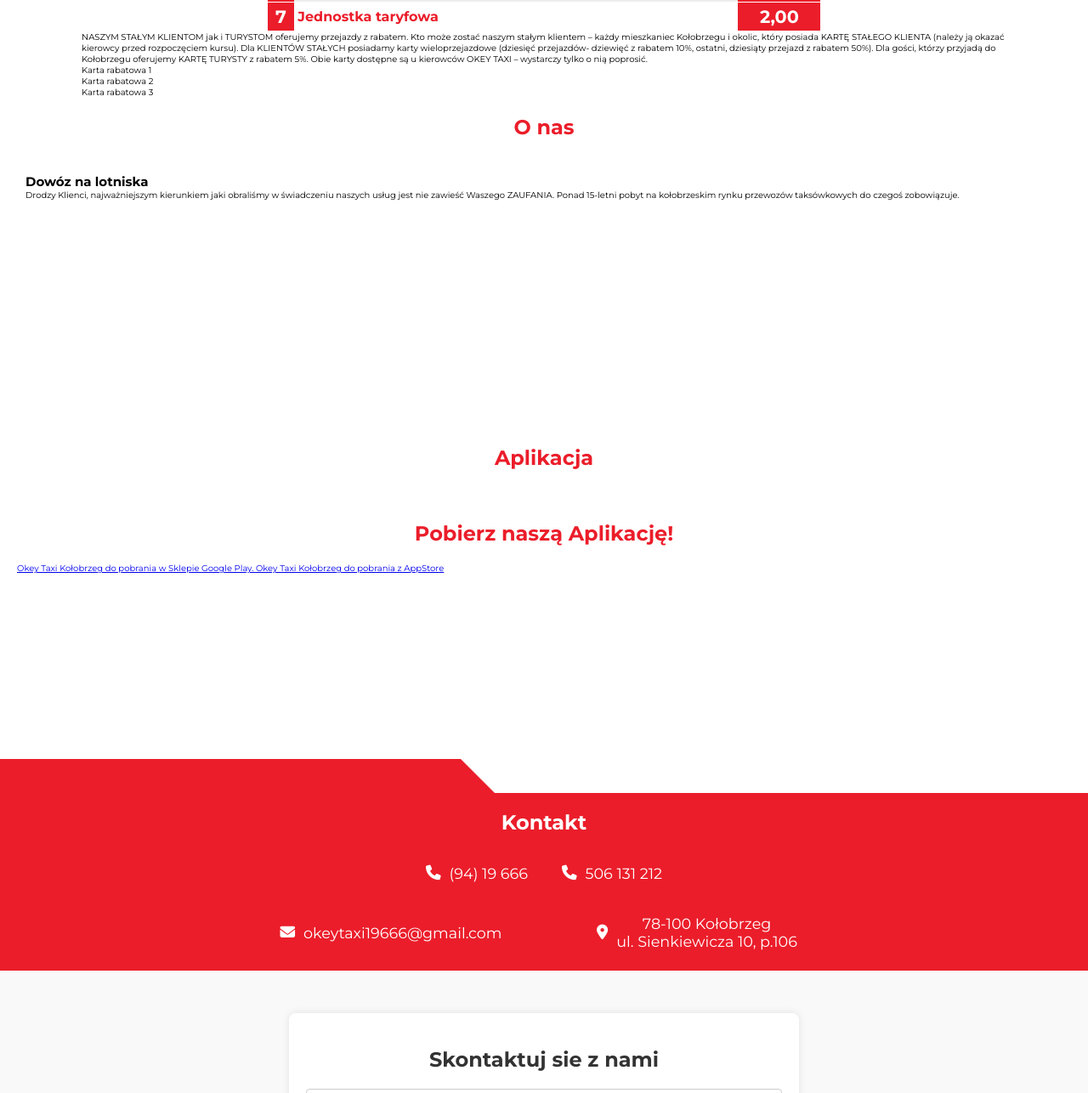
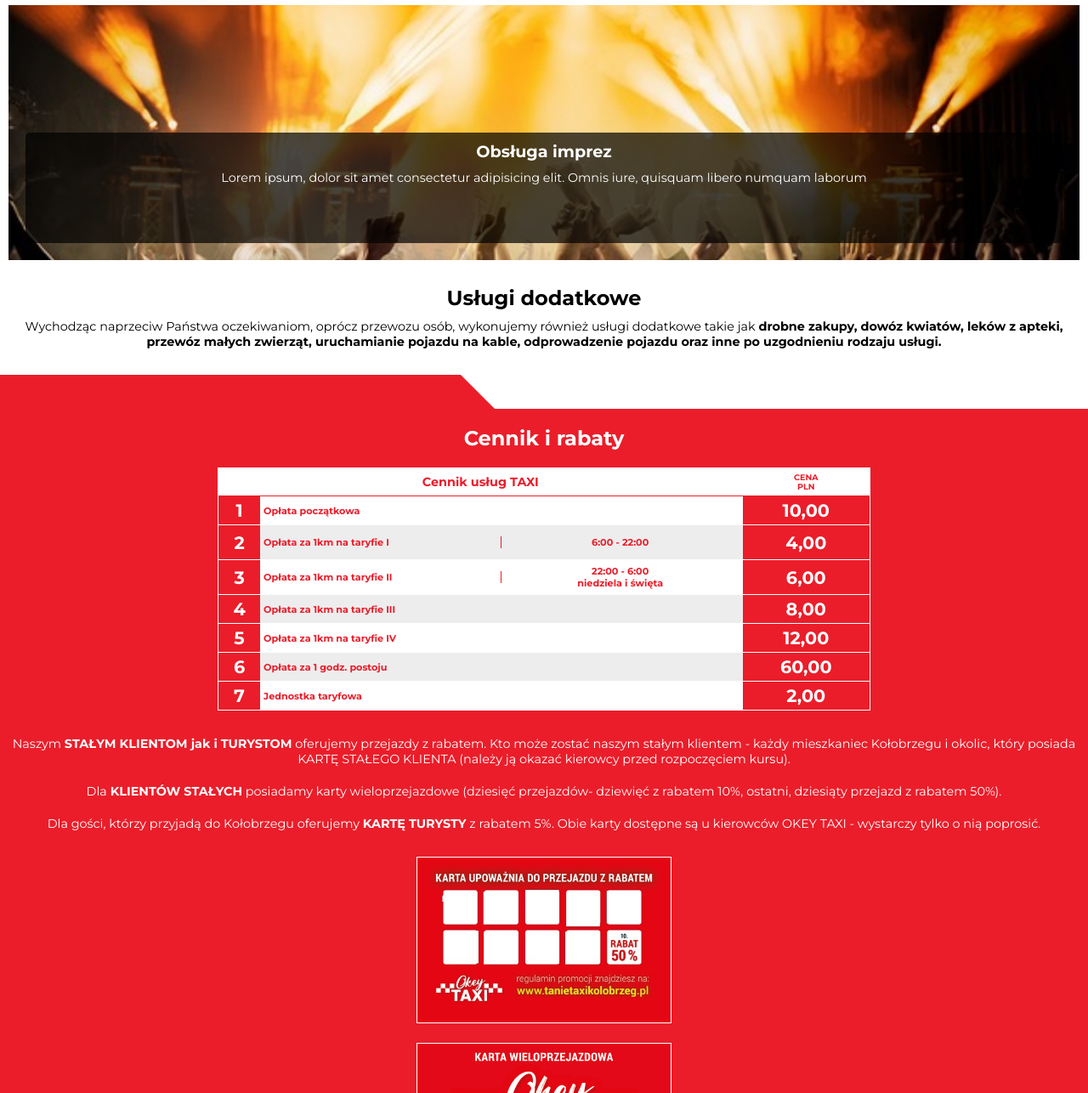
Before and after one commit to emskypl/OkeyTaxi, a website: page index.html in a window 1280 px wide. Shown: the part 1514-2800 px from the top of the page at 85% size. Drawn offline with Linux system fonts and the light colour scheme.

Commit message:
prices and discounts for mobile and some styling for white bars

```diff
--- a/index.html
+++ b/index.html
@@ -26,7 +26,7 @@
             <div class="nav-items">
                 <a href="#services">Usługi</a>
                 <a href="#prices">Cennik</a>
-                <a href="#our-cars">O nas</a>
+                <a href="#aboutus">O nas</a>
                 <a href="#contact">Kontakt</a>
             </div>
         </nav>
@@ -76,16 +76,22 @@
                             quisquam libero numquam laborum</p>
                     </div>
                 </div>
+                <div class="services-item-extra">
+                    <h2>Usługi dodatkowe</h2>
+                    <p>
+                        Wychodząc naprzeciw Państwa oczekiwaniom, oprócz przewozu osób, wykonujemy również usługi
+                        dodatkowe takie jak <span>drobne zakupy, dowóz kwiatów, leków z apteki, przewóz małych
+                            zwierząt, uruchamianie pojazdu na kable, odprowadzenie pojazdu oraz inne po uzgodnieniu
+                            rodzaju usługi.</span>
+                    </p>
                 </div>
-            <div>
-                Wychodząc naprzeciw Państwa oczekiwaniom, oprócz przewozu osób, wykonujemy również usługi dodatkowe
-                takie jak drobne zakupy, dowóz kwiatów, czy leki z apteki, przewóz małych zwierząt, uruchamianie pojazdu
-                na kable, odprowadzenie pojazdu oraz inne po uzgodnieniu rodzaju usługi.
             </div>
         </section>
 
-        <section class="prices wrapper" id="prices">
-            <h1>Cennik</h1>
+        <section class="prices" id="prices">
+            <div class="white-block white-block-right"></div>
+            <div class="wrapper">
+                <h1>Cennik i rabaty</h1>
                 <table>
                     <thead>
                         <th colspan="2">Cennik usług TAXI</th>
@@ -146,36 +152,44 @@
                         </tr>
                     </tbody>
                 </table>
+                <div class="prices-description">
+                    <p>Naszym <span>STAŁYM KLIENTOM jak i TURYSTOM</span> oferujemy przejazdy z rabatem. Kto może
+                        zostać naszym stałym klientem - każdy mieszkaniec Kołobrzegu i okolic, który posiada KARTĘ
+                        STAŁEGO KLIENTA (należy ją okazać kierowcy przed rozpoczęciem kursu).
+                    </p>
+                    <p>
+                        Dla <span>KLIENTÓW STAŁYCH</span> posiadamy karty wieloprzejazdowe (dziesięć przejazdów-
+                        dziewięć z rabatem 10%, ostatni, dziesiąty przejazd z rabatem 50%).
+                    </p>
+                    <p>
+                        Dla gości, którzy przyjadą do Kołobrzegu oferujemy <span>KARTĘ TURYSTY</span> z rabatem 5%. Obie
+                        karty dostępne są u kierowców OKEY TAXI - wystarczy tylko o nią poprosić.
+                    </p>
                     <div>
-                NASZYM STAŁYM KLIENTOM jak i TURYSTOM oferujemy przejazdy z rabatem.
-                Kto może zostać naszym stałym klientem – każdy mieszkaniec Kołobrzegu i okolic, który posiada KARTĘ
-                STAŁEGO KLIENTA (należy ją okazać kierowcy przed rozpoczęciem kursu).
-
-                Dla KLIENTÓW STAŁYCH posiadamy karty wieloprzejazdowe (dziesięć przejazdów- dziewięć z rabatem 10%,
-                ostatni, dziesiąty przejazd z rabatem 50%).
-
-                Dla gości, którzy przyjadą do Kołobrzegu oferujemy KARTĘ TURYSTY z rabatem 5%. Obie karty dostępne są u
-                kierowców OKEY TAXI – wystarczy tylko o nią poprosić.
-                <div>
-                    Karta rabatowa 1
+                        <img src="./images/rabat_karta1.jpg" alt="Karta rabatowa OKEY TAXI">
                     </div>
                     <div>
-                    Karta rabatowa 2
+                        <img src="./images/rabat_karta2.jpg" alt="Karta rabatowa OKEY TAXI logo">
                     </div>
                     <div>
-                    Karta rabatowa 3
+                        <img src="./images/rabat_karta3.jpg" alt="Karta mieszkańca kołobrzeska">
                     </div>
                 </div>
+            </div>
+            <div class="white-block white-block-left"></div>
         </section>
         <section class="aboutus wrapper" id="aboutus">
+            <div class="wrapper">
                 <h1>O nas</h1>
                 <div class="aboutus-items">
                     <div class="aboutus-item">
                         <div>
-                        <h2>Dowóz na lotniska</h2>
-                        <p>Drodzy Klienci, najważniejszym kierunkiem jaki obraliśmy w świadczeniu naszych usług jest nie
-                            zawieść Waszego ZAUFANIA. Ponad 15-letni pobyt na kołobrzeskim rynku przewozów taksówkowych
+                            <p>Drodzy Klienci, najważniejszym kierunkiem jaki obraliśmy w świadczeniu naszych usług jest
+                                nie
+                                zawieść Waszego ZAUFANIA. Ponad 15-letni pobyt na kołobrzeskim rynku przewozów
+                                taksówkowych
                                 do czegoś zobowiązuje.</p>
+                        </div>
                     </div>
                 </div>
             </div>
@@ -187,14 +201,15 @@
                 <div>
                     <h1>Pobierz naszą Aplikację!</h1>
                     <a href="https://play.google.com/store/apps/details?id=com.taxity.okeykolobrzeg&pli=1"
-                        target="_blank"> Okey Taxi
+                        target="_blank">Okey Taxi
                         Kołobrzeg do pobrania w Sklepie Google Play.
                     </a>
-                    <a href="https://apps.apple.com/pl/app/okey-taxi-ko%C5%82obrzeg/id1611764589" target="_blank"> Okey
+                    <a href="market://details?id=com.taxity.okeykolobrzeg&pli=1" target="_blank">Okey Taxi
+                        Kołobrzeg do pobrania w Sklepie Google Play.
+                    </a>
+                    <a href="https://apps.apple.com/pl/app/okey-taxi-ko%C5%82obrzeg/id1611764589" target="_blank">Okey
                         Taxi Kołobrzeg do pobrania z AppStore
                     </a>
-
-
                 </div>
             </div>
         </section>
@@ -240,7 +255,7 @@
     </main>
     <footer>
         <div class="footer wrapper">
-            <p>&copy; 2023 Okey Taxi. Wszelkie prawa zastrzeżone.</p>
+            <p>&copy; 2025 Okey Taxi. Wszelkie prawa zastrzeżone.</p>
             <div class="social">
                 <a href="https://www.facebook.com" target="_blank"><i class="fab fa-facebook"></i></a>
                 <a href="https://www.twitter.com" target="_blank"><i class="fab fa-twitter"></i></a>
--- a/scss/style.scss
+++ b/scss/style.scss
@@ -96,7 +96,12 @@
 /* Services Section */
 
 .services {
-	scroll-margin: 20px;
+	scroll-margin: 60px;
+
+	h2 {
+		font-size: 1.5rem;
+		text-align: center;
+		margin-bottom: 10px;
 	}
 
 	.services-items {
@@ -127,16 +132,23 @@
 		border-radius: 5px;
 		color: $white;
 
-	h2 {
-		font-size: 1.5rem;
-		text-align: center;
-		margin-bottom: 10px;
-	}
-
 		p {
 			text-align: center;
 			padding: 0 20px;
 			font-size: 0.9rem;
+		}
+	}
+
+	.services-item-extra {
+		width: 100%;
+		margin-bottom: 20px;
+		padding: 10px;
+		p {
+			font-size: 0.9rem;
+			text-align: center;
+		}
+		span {
+			font-weight: bold;
 		}
 	}
 
@@ -151,44 +163,41 @@
 	.party {
 		background-image: url('../images/event-party-3005668_640.jpg');
 	}
+}
 
 /* Prices Section */
 
 .prices {
 	scroll-margin: 20px;
+	background-color: $primary;
+	position: relative;
+	padding: 40px 0 50px;
+	overflow: hidden;
+	h1 {
+		color: $white;
+	}
+
+	table {
 		width: 85%;
-	margin-bottom: 20px;
-	table {
-		width: 100%;
 		border-collapse: collapse;
+		// border: 2px solid $white;
 		text-align: center;
-
+		margin: 0 auto;
 		thead {
-			background-color: $primary;
-
+			background-color: $white;
+			border: 0.1rem solid $white;
+			border-bottom: 0.1rem solid $primary;
+			border-radius: 5px;
 			th {
 				font-size: 0.9rem;
-				color: $white;
+				color: $primary;
+				padding: 5px 5px;
+				text-align: center;
 			}
 
 			.price-column-header {
 				font-size: 0.6rem;
 			}
-		}
-
-		th {
-			padding: 5px 5px;
-			text-align: center;
-			border: 0.1rem solid $white;
-			color: $white;
-		}
-
-		td {
-			padding: 4px 4px;
-			text-align: left;
-			color: $primary;
-			font-size: 0.7rem;
-			font-weight: bold;
 		}
 
 		tbody {
@@ -222,9 +231,53 @@
 				border: 0.1rem solid $white;
 			}
 
+			tr:first-child {
+				border-top: none;
+			}
+			td {
+				padding: 4px 4px;
+				text-align: left;
+				color: $primary;
+				font-size: 0.7rem;
+				font-weight: bold;
+			}
+
 			tr:nth-child(even) {
 				background-color: rgb(237, 237, 237);
 			}
+
+			tr:nth-child(odd) {
+				background-color: #fff;
+			}
+		}
+	}
+
+	.prices-description {
+		display: flex;
+		flex-direction: column;
+		justify-content: center;
+		align-items: center;
+		margin: 20px 10px;
+
+		p {
+			margin: 10px 0;
+			text-align: center;
+			color: $white;
+			font-size: 0.9rem;
+			font-weight: 400;
+			span {
+				font-weight: bold;
+			}
+		}
+
+		p:last-of-type {
+			margin-bottom: 20px;
+		}
+
+		div img {
+			width: 300px;
+			margin: 10px 0;
+			border: 0.1rem solid $white;
 		}
 	}
 }
@@ -232,6 +285,9 @@
 /* About Section */
 .aboutus {
 	scroll-margin: 20px;
+	position: relative;
+	padding-top: 40px;
+	overflow: hidden;
 }
 
 .aboutus-items {
```
Also changed, not shown: css/style.css, 1 other file. Lines whose indentation alone changed are shown as unchanged.
